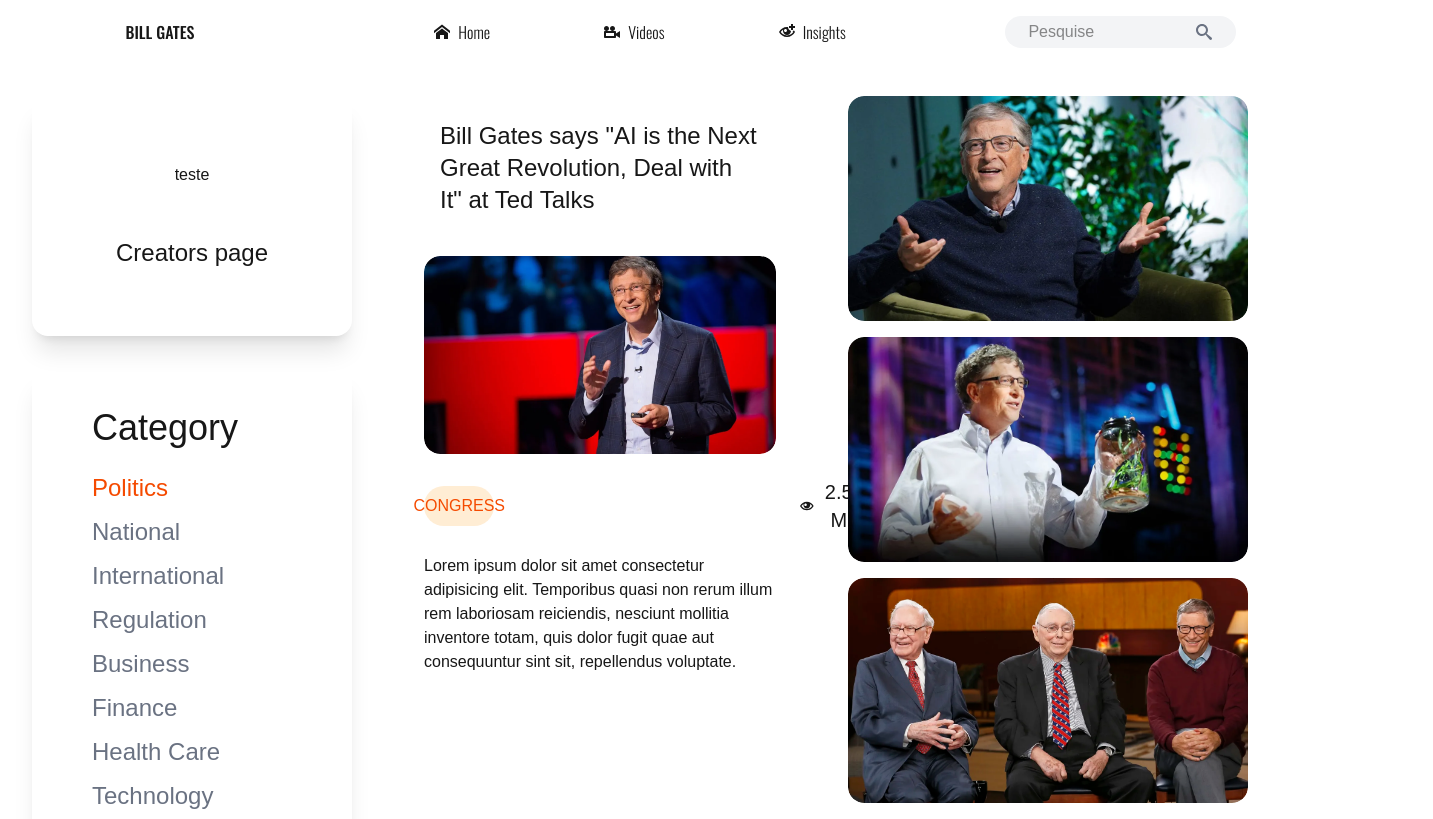
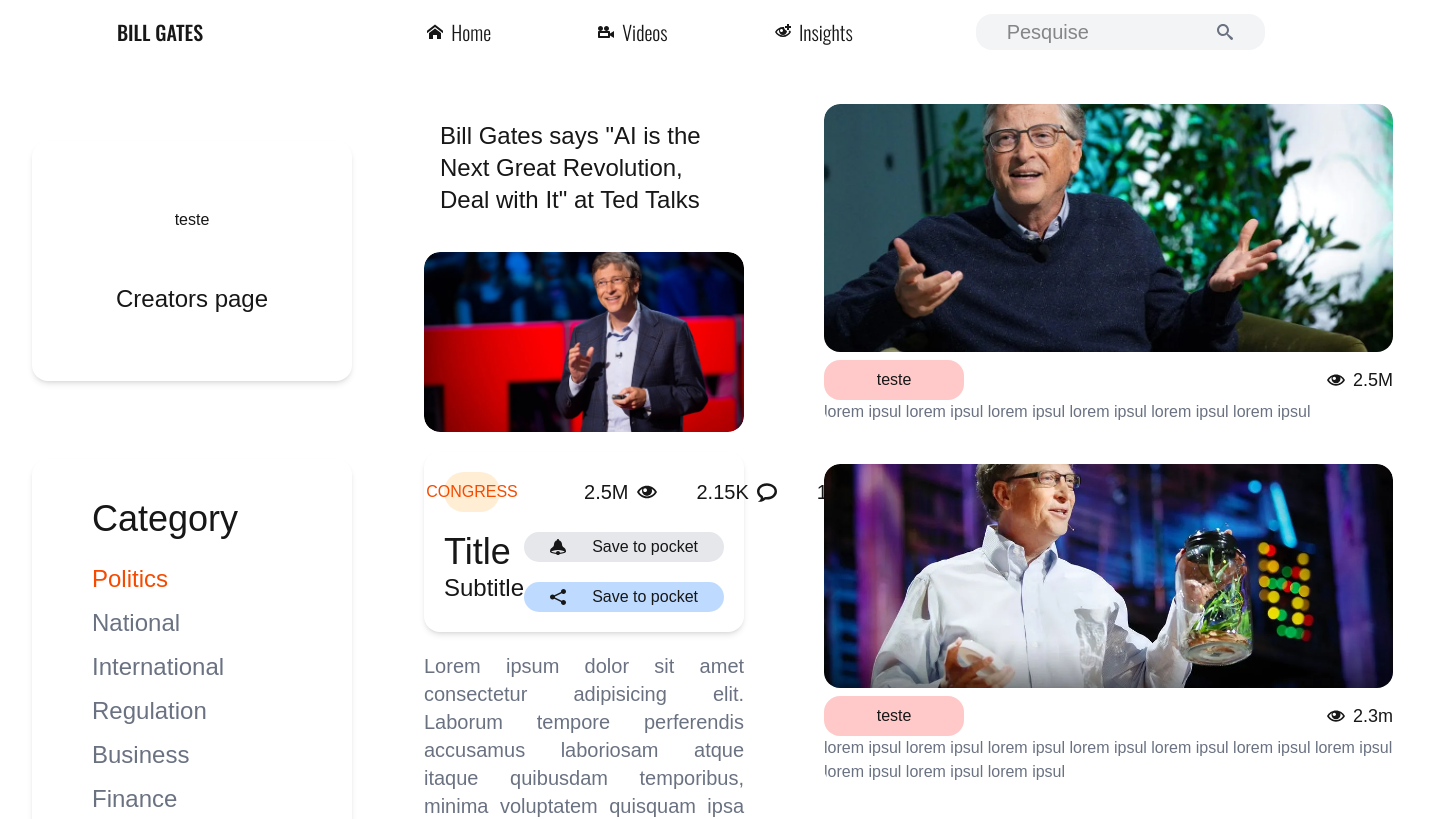
Before and after one commit to Deezinn/business-speed-of-thought, a Next.js app: page / in a window 1280 px wide. Shown: the top 819 px of the page, 1433 px wide, since content can reach past the window. Built offline with nearby package versions, Linux system fonts and the light colour scheme.

Commit message:
style(main): new style to main page

```diff
--- a/src/app/page.jsx
+++ b/src/app/page.jsx
@@ -1,18 +1,18 @@
 import billGatesImage from '@/assets/bill_gates.webp';
-import { billImages, optionsCategory } from '@/constants/const';
+import { billGatesContext, iconOptions, optionsCategory } from '@/constants/const';
 import Image from 'next/image';
-import { ImBubble2, ImEye, ImShare2 } from "react-icons/im";
+import { ImBell, ImShare2 } from "react-icons/im";
 
 export default function Home() {
   return (
-    <div className="grid grid-cols-[0.5fr_2fr_1fr] w-full min-h-screen">
+    <div className="grid grid-cols-[0.5fr_2fr_1fr] w-full h-auto">
       {/* Coluna 1 */}
-      <div className="flex flex-col justify-evenly items-center p-8 gap-8">
-        <div className="flex flex-col justify-evenly items-center w-80 h-60 rounded-2xl shadow-xl p-4">
+      <div className="flex flex-col justify-evenly items-center p-8 gap-8 w-full h-auto">
+        <div className="flex flex-col justify-evenly items-center w-80 h-60 rounded-2xl shadow-md p-4">
           <h1>teste</h1>
           <h1 className="text-2xl">Creators page</h1>
         </div>
-        <div className="flex flex-col items-center w-80 rounded-2xl shadow-xl gap-6 p-10">
+        <div className="flex flex-col items-center w-80 h-200 rounded-2xl shadow-md gap-6 p-10">
           <h1 className="text-4xl w-full ml-10">Category</h1>
           <div className="flex flex-col gap-3 w-full ml-10">
             {optionsCategory.map((opcoes, idx) => (
@@ -28,7 +28,7 @@
       </div>
 
       {/* Coluna 2 */}
-      <div className="flex flex-col w-full justify-start items-start gap-6 p-10">
+      <div className="flex flex-col w-full  justify-start items-start gap-5 p-10  h-auto rounded-2xl ">
         <h1 className="text-2xl p-4 rounded-lg">
           Bill Gates says "AI is the Next Great Revolution, Deal with It" at Ted Talks
         </h1>
@@ -43,51 +43,74 @@
           />
         </div>
 
-        <div className="flex flex-col prose max-w-full gap-5">
-          <div className='grid grid-cols-2 justify-between items-center text-center'>
+        <div className="w-full h-auto flex flex-col prose max-w-full  shadow-md p-5 rounded-2xl gap-5">
+          <div className='grid grid-cols-2 justify-between items-center text-center w-full h-10'>
             <div className='flex bg-orange-100 w-2/5 rounded-full h-10 text-center justify-center items-center'>
-              <h1 className='text-orange-600 uppercase'>Congress</h1>
+              <h1 className='text-orange-600 uppercase '>Congress</h1>
             </div>
-            <div className='flex flex-row justify-evenly items-end ml-50 gap-10'>
-              <div className='flex flex-row gap-2 justify-end items-center uppercase text-xl'>
-                <ImEye />
-                <h1>2.5 m</h1>
+            <div className='flex flex-row justify-evenly items-end gap-10'>
+              {iconOptions.map((options, idx) => (
+                <div className='flex flex-row gap-2 justify-end items-center uppercase text-xl cursor-pointer' key={idx}>
+                  {options.text} {options.icon}
+                </div>
+              ))}
+            </div>
+          </div>
+          <div className='flex flex-row w-full h-20'>
+            <div className='flex flex-col w-1/2 justify-start'>
+              <h1 className='text-4xl'>Title</h1>
+              <p className='text-2xl'>Subtitle</p>
+            </div>
+            <div className='flex flex-col w-1/2 justify-start items-end gap-5'>
+              <div className='flex w-50 h-10 rounded-2xl bg-gray-200 justify-evenly text-center items-center cursor-pointer'>
+                <ImBell />
+                <h1>Save to pocket</h1>
               </div>
-              <div className='flex flex-row gap-2 justify-end items-center uppercase text-xl'>
-                <ImBubble2 />
-                <h1 className='uppercase'>15k</h1>
-              </div>
-              <div className='flex flex-row gap-2 justify-end items-center uppercase text-xl'>
+              <div className='flex w-50 h-10 rounded-2xl bg-blue-200 justify-evenly text-center items-center cursor-pointer'>
                 <ImShare2 />
-                <h1 className='uppercase'>15k</h1>
-
+                <h1>Save to pocket</h1>
               </div>
             </div>
           </div>
-          <h2>
-            Lorem ipsum dolor sit amet consectetur adipisicing elit. Temporibus quasi non rerum illum rem laboriosam reiciendis, nesciunt mollitia inventore totam, quis dolor fugit quae aut consequuntur sint sit, repellendus voluptate.
-            {/* restante do texto */}
-          </h2>
+        </div>
+
+        <div>
+          <h1 className='text-xl text-gray-500 text-justify'>Lorem ipsum dolor sit amet consectetur adipisicing elit. Laborum tempore perferendis accusamus laboriosam atque itaque quibusdam temporibus, minima voluptatem quisquam ipsa iusto. Qui, quo. Accusamus consectetur voluptates repudiandae enim vel. Lorem ipsum dolor sit amet consectetur adipisicing elit. Inventore voluptatibus deleniti quas eveniet tempore ratione. Natus omnis vero praesentium maiores atque, error ad aut tempora eligendi dolorum modi, suscipit laudantium. Lorem ipsum dolor sit, amet consectetur adipisicing elit. Praesentium, obcaecati! Architecto dolor deserunt, amet quam aspernatur iste dolore, quo natus sed velit molestias ad, similique earum exercitationem perferendis distinctio? Cum?</h1>
         </div>
       </div>
-
       {/* Coluna 3 */}
-      <div className="flex flex-col justify-start items-center p-8 gap-4 rounded-2xl">
-        {
-          billImages.map((options, idx) => (
-            <div className="w-100 relative aspect-video rounded-2xl overflow-hidden" key={idx}>
+      <div className="flex flex-col justify-start items-center p-10 gap-10 w-full h-auto">
+        {billGatesContext.map((options, idx) => (
+          <div
+            className="flex flex-col w-full h-80 aspect-video rounded-2xl overflow-hidden"
+            key={idx}
+          >
+            <div className="relative w-full h-200">
               <Image
-                src={options}
+                src={options.image}
                 alt="Bill Gates"
                 fill
                 className="object-cover rounded-2xl"
-                priority
               />
             </div>
-          ))
-        }
+            {/* Texto abaixo da imagem */}
+            <div className='flex flex-col w-full h-auto'>
+              <div className='flex flex-row justify-between mt-2'>
+                <div className='flex w-35 h-10 rounded-2xl bg-red-200 justify-center items-center p-5'>
+                  {options.tag}
+                </div>
+                <p className="flex flex-row justify-center items-center gap-2  text-start text-lg">
+                  {options.icon}
+                  {options['icon-label']}
+                </p>
+              </div>
+              <div className='text-gray-500'>
+                {options.text}
+              </div>
+            </div>
+          </div>
+        ))}
       </div>
-
     </div>
   );
 }
--- a/src/components/navbar.jsx
+++ b/src/components/navbar.jsx
@@ -6,21 +6,21 @@
     <>
       <div className="flex flex-row w-full h-16 justify-center">
         <div className="flex justify-center items-center text-center w-1/2">
-          <h1 className="uppercase font-bold oswald-500">Bill Gates</h1>
+          <h1 className="uppercase font-bold oswald-500 text-xl">Bill Gates</h1>
         </div>
         <div className="flex justify-evenly items-center text-center w-full" >
           {
             navbarOptions.map((opcao, idx) => (
               <div className='flex flex-row cursor-pointer justify-center items-center text-center gap-2' key={idx}>
                 <div>{opcao.icone}</div>
-                <h1 className='oswald-300'>{opcao.texto}</h1>
+                <h1 className='oswald-300 text-xl'>{opcao.texto}</h1>
               </div>
             ))
           }
         </div>
         <div className="flex justify-center items-center text-center w-1/2">
           <div className='flex flex-row bg-gray-100 justify-center items-center text-center rounded-2xl p-1'>
-            <input type="text" className='w-3/4 focus:outline-none' placeholder='Pesquise' />
+            <input type="text" className='w-3/4 focus:outline-none text-xl' placeholder='Pesquise' />
             <ImSearch className='text-gray-500' />
           </div>
         </div>
--- a/src/constants/const.jsx
+++ b/src/constants/const.jsx
@@ -1,4 +1,5 @@
 import { ImHome, ImVideoCamera, ImEyePlus } from "react-icons/im";
+import { ImBubble2, ImEye, ImShare2 } from "react-icons/im";
 
 import bill_inovates from "@/assets/bill_inovates.webp"
 import bill_mocks_ai from "@/assets/bill_mocks_ai.webp"
@@ -15,6 +16,14 @@
   'Finance', 'Health Care', 'Technology', 'Jobs', 'kids'
 ]
 
-export const billImages = [
-  bill_inovates, bill_mocks_ai, interview_bill
+export const billGatesContext = [
+  {"image": bill_inovates, "tag": "teste", "text": "lorem ipsul lorem ipsul lorem ipsul lorem ipsul lorem ipsul lorem ipsul ", "icon": <ImEye />, "icon-label": "2.5M"},
+  {"image": bill_mocks_ai, "tag": "teste", "text": "lorem ipsul lorem ipsul lorem ipsul lorem ipsul lorem ipsul lorem ipsul lorem ipsul lorem ipsul lorem ipsul lorem ipsul ", "icon": <ImEye />, "icon-label": "2.3m"},
+  {"image": interview_bill, "tag": "teste", "text": "lorem ipsul lorem ipsul lorem ipsul lorem ipsul lorem ipsul lorem ipsul lorem ipsul lorem ipsul ", "icon": <ImEye />, "icon-label": "2.5m"}
 ]
+
+export const iconOptions = [
+  {"icon": <ImEye />, "text": "2.5M"},
+  {"icon": <ImBubble2 />, "text": "2.15K"},
+  {"icon": <ImShare2 />, "text": "15K"},
+]
```
